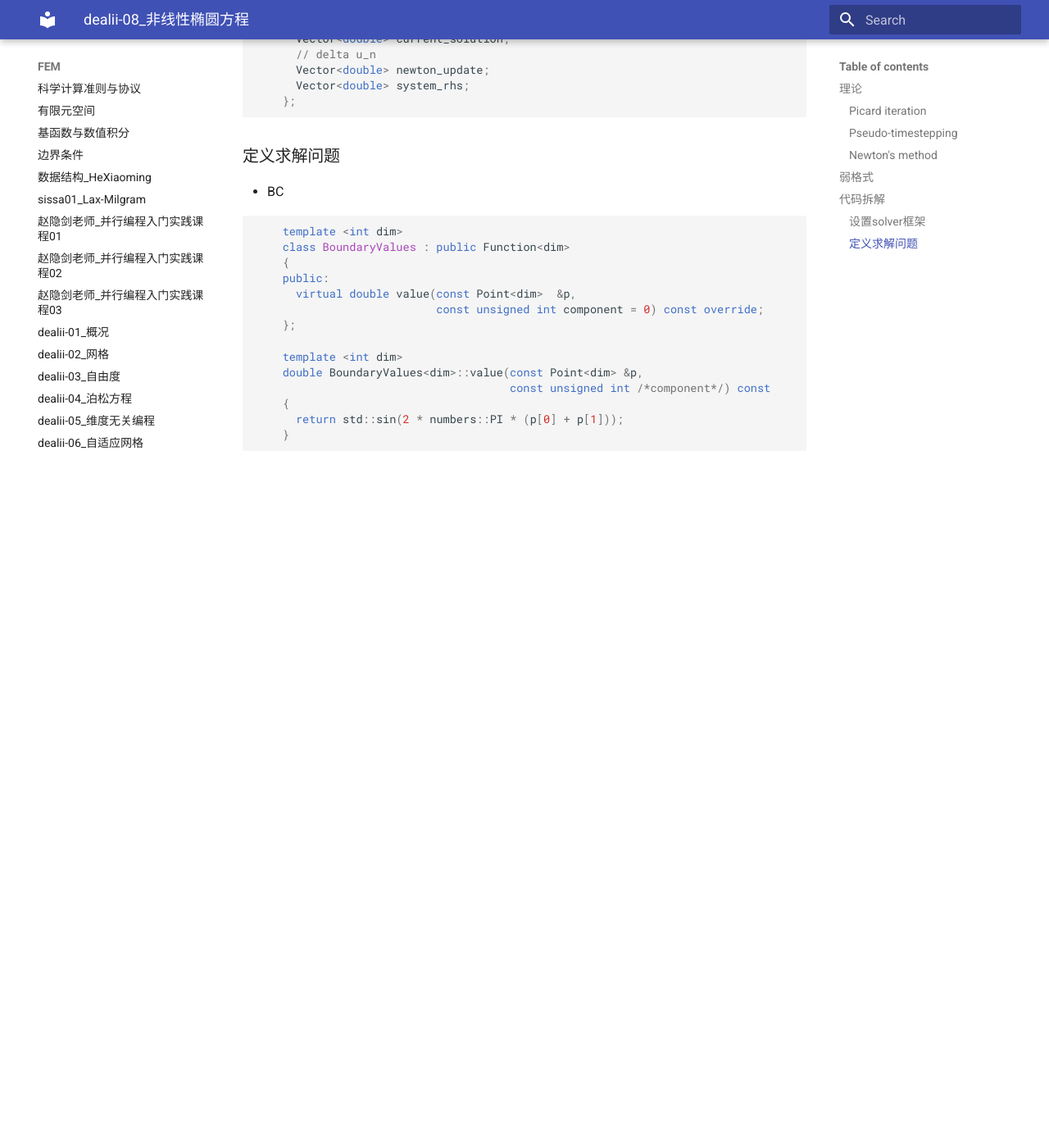
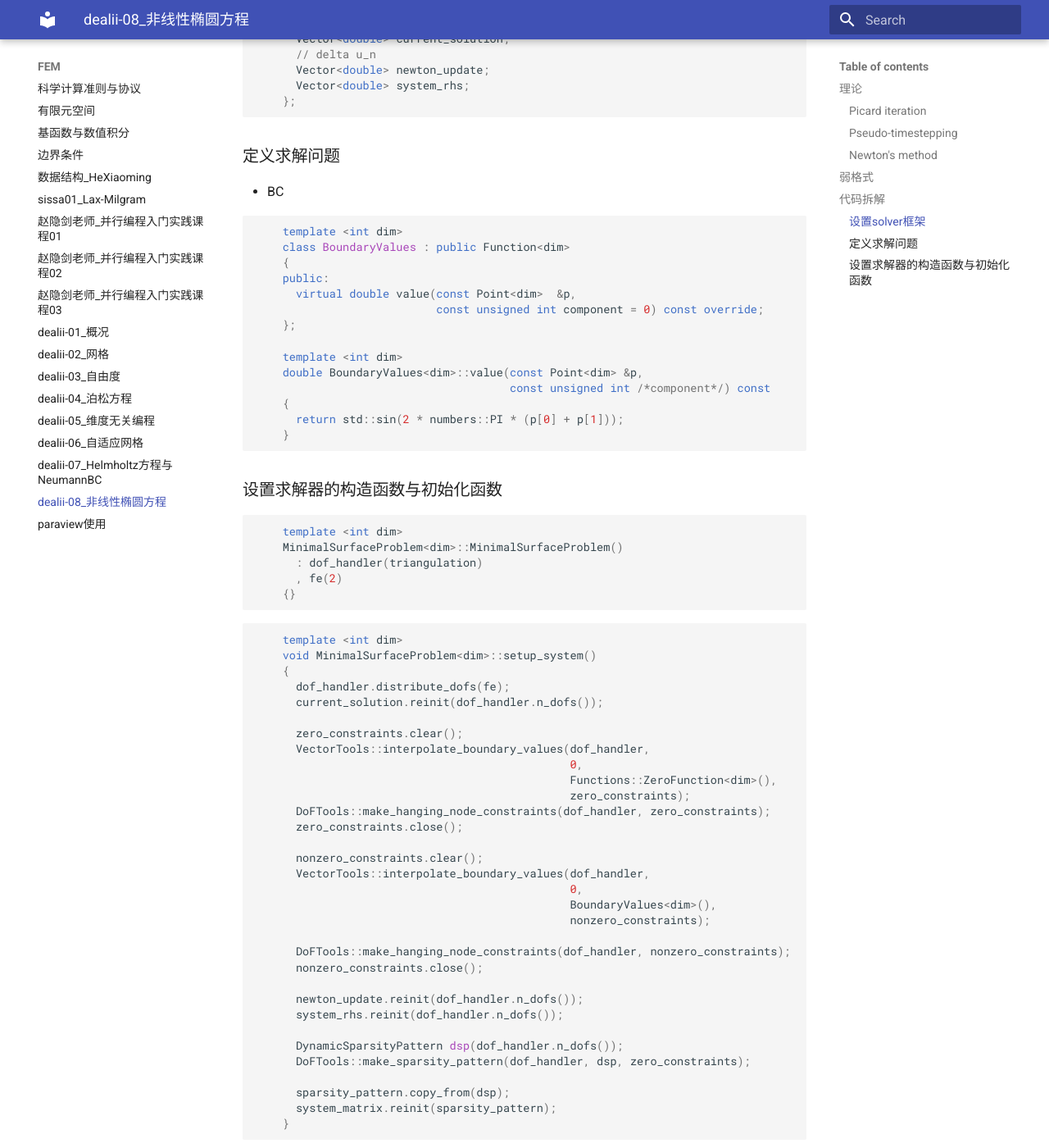
Before and after one commit to ymma98/technotes, an MkDocs documentation site: the page built from docs/FEM/dealii-08_非线性椭圆方程.md, in a window 1280 px wide and 1400 px high, scrolled down 7934 px. Shown: the whole window at 82% size. Built offline with MkDocs 1.6.1 and Material for MkDocs 9.7.7, drawn with Linux system fonts in a browser that asks for light colours; before the commit the page ends 8508 px from its top, so only the background shows below that.

Commit message:
docs/FEM/dealii-08_非线性椭圆方程.md updated from https://stackedit.cn/

````diff
--- a/docs/FEM/dealii-08_非线性椭圆方程.md
+++ b/docs/FEM/dealii-08_非线性椭圆方程.md
@@ -306,19 +306,65 @@ where the surface attains the values $u(x, y) \Big|_{\partial \Omega} = g(x, y)
 * BC
 
 ```cpp
+    template <int dim>
+    class BoundaryValues : public Function<dim>
+    {
+    public:
+      virtual double value(const Point<dim>  &p,
+                           const unsigned int component = 0) const override;
+    };
+
+    template <int dim>
+    double BoundaryValues<dim>::value(const Point<dim> &p,
+                                      const unsigned int /*component*/) const
+    {
+      return std::sin(2 * numbers::PI * (p[0] + p[1]));
+    }
+```
+
+### 设置求解器的构造函数与初始化函数
+
+```cpp
+    template <int dim>
+    MinimalSurfaceProblem<dim>::MinimalSurfaceProblem()
+      : dof_handler(triangulation)
+      , fe(2)
+    {}
+```
+
+
+```cpp
     template <int dim>
-    class BoundaryValues : public Function<dim>
+    void MinimalSurfaceProblem<dim>::setup_system()
     {
-    public:
-      virtual double value(const Point<dim>  &p,
-                           const unsigned int component = 0) const override;
-    };
+      dof_handler.distribute_dofs(fe);
+      current_solution.reinit(dof_handler.n_dofs());
 
-    template <int dim>
-    double BoundaryValues<dim>::value(const Point<dim> &p,
-                                      const unsigned int /*component*/) const
-    {
-      return std::sin(2 * numbers::PI * (p[0] + p[1]));
+      zero_constraints.clear();
+      VectorTools::interpolate_boundary_values(dof_handler,
+                                               0,
+                                               Functions::ZeroFunction<dim>(),
+                                               zero_constraints);
+      DoFTools::make_hanging_node_constraints(dof_handler, zero_constraints);
+      zero_constraints.close();
+
+      nonzero_constraints.clear();
+      VectorTools::interpolate_boundary_values(dof_handler,
+                                               0,
+                                               BoundaryValues<dim>(),
+                                               nonzero_constraints);
+
+      DoFTools::make_hanging_node_constraints(dof_handler, nonzero_constraints);
+      nonzero_constraints.close();
+
+      newton_update.reinit(dof_handler.n_dofs());
+      system_rhs.reinit(dof_handler.n_dofs());
+
+      DynamicSparsityPattern dsp(dof_handler.n_dofs());
+      DoFTools::make_sparsity_pattern(dof_handler, dsp, zero_constraints);
+
+      sparsity_pattern.copy_from(dsp);
+      system_matrix.reinit(sparsity_pattern);
     }
 ```
 
````
Also changed, not shown: other parts of docs/FEM/dealii-08_非线性椭圆方程.md (+2 -2 lines).
